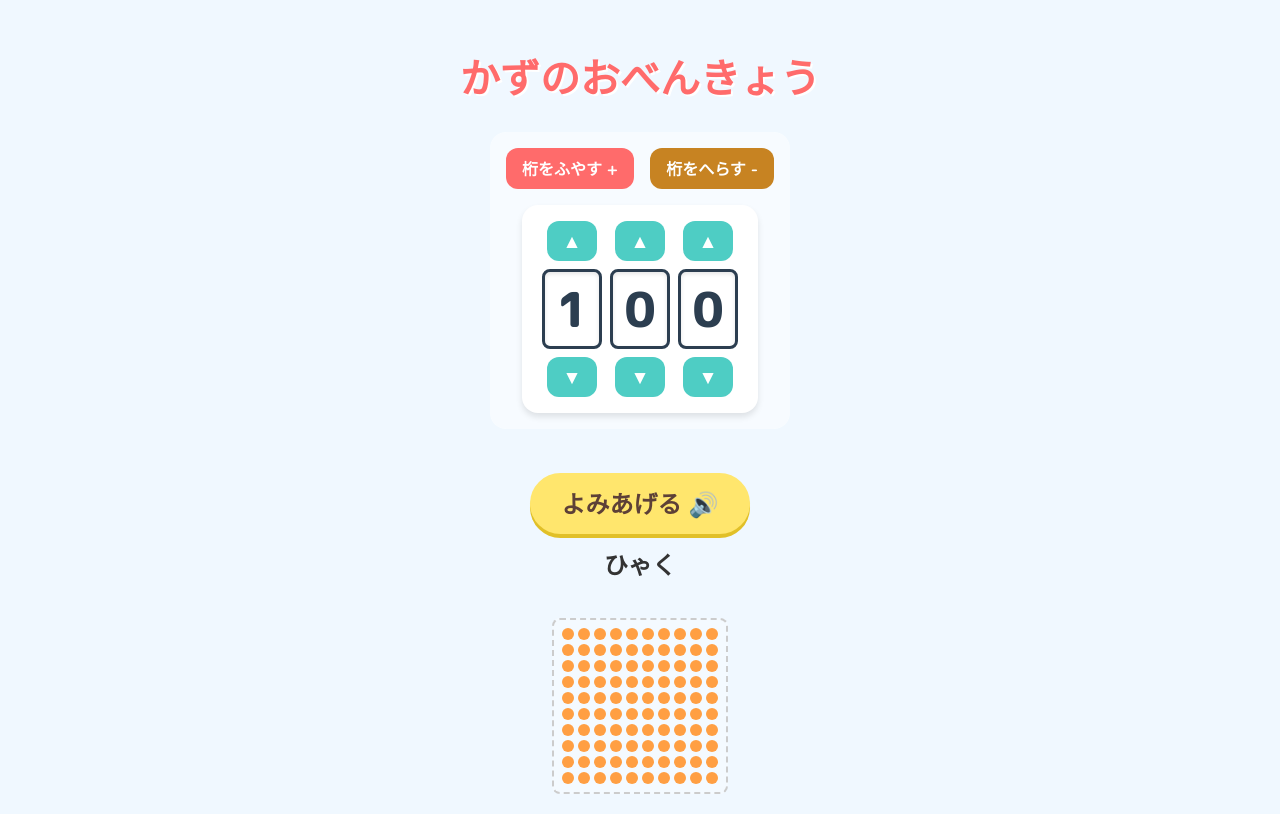
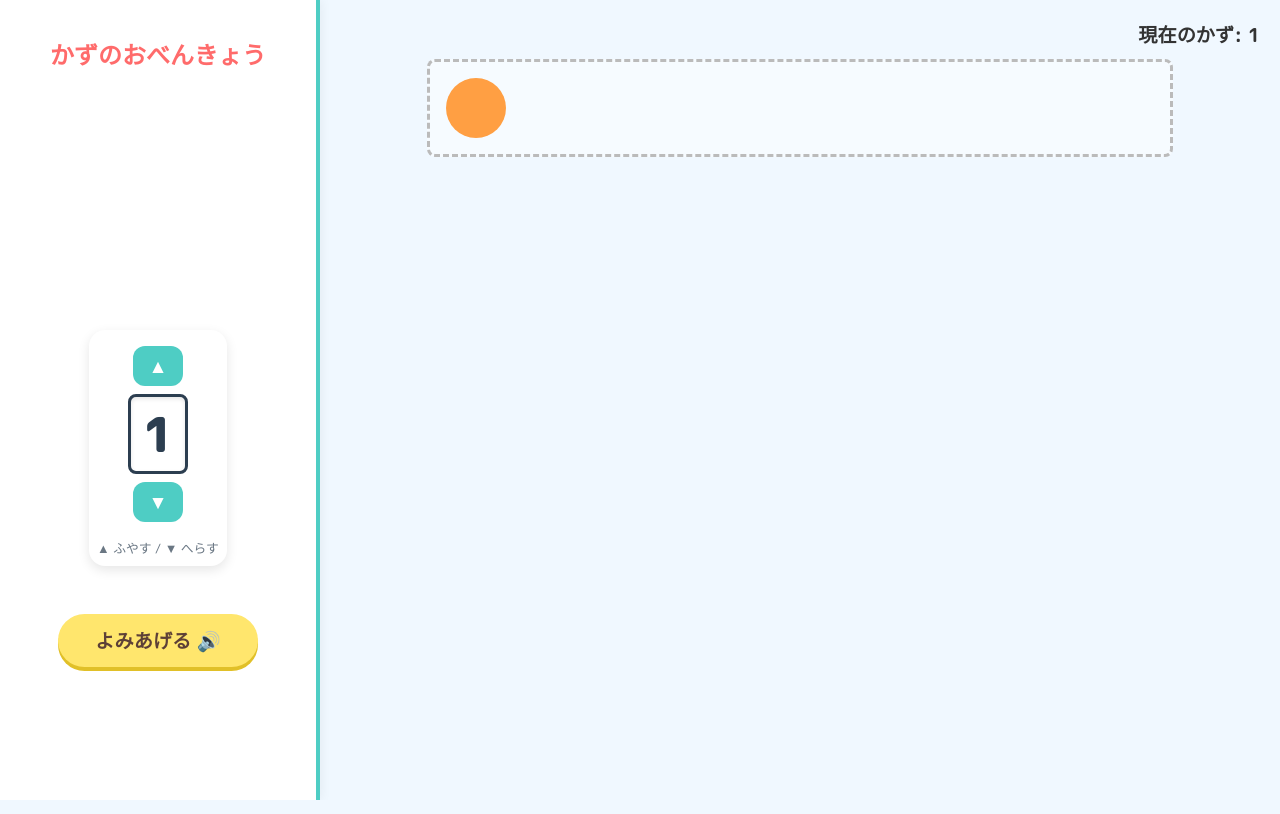
Before and after one commit to kotaka-k/calculator, a React (Vite) app: page / in a window 1280 px wide. Both pictures are taken after a click on the button "数を増やす". Built offline with nearby package versions, Linux system fonts and the light colour scheme.

Commit message:
Feat: Update layout and logic (split view, dynamic units)

```diff
--- a/src/App.css
+++ b/src/App.css
@@ -1,38 +1,83 @@
-/* Add to existing App.css content by overwriting whole file or use append logic if supported, but here I overwrite App.css */
-/* Re-declaring previous content + new additions */
+/* App.css */
+.app-container {
+  width: 100vw;
+  height: 100vh;
+  background-color: var(--color-bg);
+  overflow: hidden;
+  /* Prevent body scroll, handle in panels */
+}
 
-.app-container {
+.landscape-layout {
+  display: flex;
+  flex-direction: row;
+}
+
+.panel {
+  height: 100%;
+  padding: var(--spacing-md);
+  display: flex;
+  flex-direction: column;
+}
+
+/* Left Panel: 25% */
+.left-panel {
+  width: 30%;
+  /* Slightly larger than 25% for usability on tablets? Request said 25/75 approx. Let's do 30/70 or 25/75 strict. */
+  width: 25%;
+  background-color: #fff;
+  border-right: 4px solid var(--color-secondary);
+  align-items: center;
+  justify-content: flex-start;
+  box-shadow: 2px 0 10px rgba(0, 0, 0, 0.05);
+  z-index: 10;
+}
+
+/* Right Panel: 75% */
+.right-panel {
+  width: 75%;
+  align-items: center;
+  justify-content: center;
+  background-color: var(--color-bg);
+  padding: 0;
+  /* DotVisualizer handles padding */
+  overflow: hidden;
+}
+
+/* Typography & Controls */
+header h1 {
+  font-size: 1.5rem;
+  color: var(--color-primary);
+  margin-bottom: var(--spacing-lg);
+  text-align: center;
+}
+
+.controls-area {
+  flex: 1;
   display: flex;
   flex-direction: column;
   align-items: center;
-  /* Remove height 100% to allow scrolling if dots overflow */
-  min-height: 100vh;
-  padding: 20px;
+  justify-content: center;
+  width: 100%;
 }
 
-header h1 {
-  color: var(--color-primary);
-  margin-bottom: var(--spacing-lg);
-  font-size: 2.5rem;
-  text-shadow: 2px 2px 0px #fff;
-}
-
-main {
-  width: 100%;
-  max-width: 800px;
+.speech-controls {
+  margin-top: var(--spacing-xl);
   display: flex;
   flex-direction: column;
   align-items: center;
+  width: 100%;
 }
 
 .speak-btn {
   background-color: var(--color-accent);
   color: #5d4037;
-  font-size: 1.5rem;
-  padding: 12px 32px;
+  font-size: 1.2rem;
+  padding: 12px 24px;
   border-radius: 50px;
   box-shadow: 0 4px 0 #e1c028;
   margin-bottom: 12px;
+  width: 100%;
+  max-width: 200px;
 }
 
 .speak-btn:active {
@@ -41,9 +86,9 @@ main {
 }
 
 .reading-text {
-  font-size: 1.5rem;
+  font-size: 1.2rem;
   color: var(--color-text);
   font-weight: bold;
   height: 2rem;
-  /* Reserve space */
+  text-align: center;
 }
--- a/src/App.tsx
+++ b/src/App.tsx
@@ -1,3 +1,4 @@
+import { useState } from 'react';
 import { useNumberState } from './hooks/useNumberState';
 import { useSpeech } from './hooks/useSpeech';
 import { numberToJapanese } from './utils/japaneseNumber';
@@ -7,38 +8,73 @@ import './App.css';
 
 function App() {
   const {
+    value,
     digits,
-    value,
     incrementDigit,
     decrementDigit,
-    addDigit,
-    removeDigit
   } = useNumberState();
 
   const { speak } = useSpeech();
+  const [showReading, setShowReading] = useState(false);
 
   const handleSpeak = () => {
     const text = numberToJapanese(value);
-    console.log('Speaking:', text);
     speak(text);
+    setShowReading(true);
+  };
+
+  // Hide reading text when value changes
+  // Or keep it? Request: "読み上げるボタンを押すまで読みがなは表示しない"
+  // Implies: Initially hidden. Show on click.
+  // Should it auto-hide when value changes?
+  // "9の状態で↑を押した際は10に..." -> If I change number, the reading is stale if I don't hide it or update it.
+  // Usually better to hide it or update it.
+  // Let's hide it when value changes to encourage re-reading.
+  // Hook effect? Or just simplify:
+  // We can track "lastSpokenValue". Or just reset on digits change.
+  // But modifying App state in useNumberState is hard.
+  // Let's just use effect or key.
+
+  if (showReading && value !== parseInt(numberToJapanese(value) ? '0' : '0')) {
+    // This logic is tricky because numberToJapanese returns string.
+    // Let's just use a useEffect in component?
+    // No, let's just simpler:
+    // When `value` changes, `showReading` should probably be false?
+    // But `value` changes on every click.
+    // Let's assume we want to hide it immediately if number changes.
+  }
+
+  // Actually, let's keep it simple:
+  // Just show it when clicked.
+  // If value changes, maybe keep it hidden until clicked again? affirmative.
+
+  // We need to compare current value with spoken value to auto-hide?
+  // Or just simpler:
+  // On increment/decrement, we are calling hook.
+  // We can pass a callback to useNumberState? No.
+  // Let's wrap value change handlers.
+
+  const handleValueChange = (fn: (p: number) => void, arg: number) => {
+    fn(arg);
+    setShowReading(false);
   };
 
   return (
-    <div className="app-container">
+    <div className="app-container landscape-layout">
+      {/* Left Panel: Controls */}
+      <section className="panel left-panel">
         <header>
           <h1>かずのおべんきょう</h1>
         </header>
 
-      <main>
+        <div className="controls-area">
           <NumberDisplay
             digits={digits}
-          onIncrementDigit={incrementDigit}
-          onDecrementDigit={decrementDigit}
-          onAddDigit={addDigit}
-          onRemoveDigit={removeDigit}
+            onIncrementDigit={(p) => handleValueChange(incrementDigit, p)}
+            onDecrementDigit={(p) => handleValueChange(decrementDigit, p)}
           />
 
-        <div style={{ textAlign: 'center', margin: '20px 0' }}>
+          <div className="speech-controls">
             <button
               className="speak-btn"
               onClick={handleSpeak}
@@ -46,13 +82,17 @@ function App() {
             >
               よみあげる 🔊
             </button>
-          <div className="reading-text">
+            <div className="reading-text" style={{ visibility: showReading ? 'visible' : 'hidden' }}>
               {numberToJapanese(value)}
             </div>
           </div>
+        </div>
+      </section>
 
+      {/* Right Panel: Visualization */}
+      <section className="panel right-panel">
         <DotVisualizer value={value} />
-      </main>
+      </section>
     </div>
   )
 }
--- a/src/components/DotVisualizer.css
+++ b/src/components/DotVisualizer.css
@@ -1,57 +1,134 @@
-.dot-visualizer {
+.dot-visualizer-container {
     width: 100%;
+    height: 100%;
     padding: 20px;
     display: flex;
-    flex-wrap: wrap;
-    justify-content: center;
-    gap: 20px;
-    overflow-y: auto;
-    max-height: 50vh;
-    /* Scrollable if too many */
+    flex-direction: column;
+    background-color: var(--color-bg);
 }
 
+.legend {
+    font-size: 1.2rem;
+    font-weight: bold;
+    color: var(--color-text);
+    margin-bottom: 10px;
+    text-align: right;
+    flex-shrink: 0;
+}
+
+.unit-label {
+    font-size: 1rem;
+    color: var(--color-primary);
+    margin-left: 10px;
+}
+
+.dots-scroll-area {
+    flex: 1;
+    overflow-y: auto;
+    /* Custom scrollbar for cuteness? */
+}
+
+/* Container for 100-blocks */
+.blocks-container {
+    display: flex;
+    flex-wrap: wrap;
+    gap: 16px;
+    /* Space between 100-blocks */
+    align-content: flex-start;
+    justify-content: center;
+}
+
+/* The 100-block (10x10 grid) */
 .hundred-block {
     display: grid;
     grid-template-columns: repeat(10, 1fr);
-    gap: 4px;
-    border: 2px dashed #ccc;
-    padding: 8px;
+    /* Gap handles the "10 grouping" naturally by separating dots */
+    gap: 2px;
+    background-color: rgba(255, 255, 255, 0.4);
+    padding: 6px;
     border-radius: 8px;
-    background-color: rgba(255, 255, 255, 0.3);
+    border: 1px dashed #bbb;
+
+    /* Aspect ratio to keep it square-ish helps visualization */
+    /* aspect-ratio: 1; */
+    /* But flexible height is safer for odd counts */
 }
 
 .dot {
     background-color: var(--color-dot);
     border-radius: 50%;
     aspect-ratio: 1;
-    /* Make it a circle */
+    width: 6px;
+    /* Default backup */
 }
 
-/* Sizing variations */
-.size-large .dot {
-    width: 20px;
-    height: 20px;
+/* Density Variants */
+
+/* VV Low: < 10 dots */
+.density-vv-low .dot {
+    width: 60px;
 }
 
-.size-large .hundred-block {
-    gap: 8px;
+.density-vv-low .hundred-block {
+    gap: 12px;
+    padding: 16px;
+    border-width: 3px;
 }
 
-.size-medium .dot {
-    width: 12px;
-    height: 12px;
+/* V Low: < 100 dots */
+.density-v-low .dot {
+    width: 30px;
 }
 
-.size-small .dot {
-    width: 6px;
-    height: 6px;
+.density-v-low .hundred-block {
+    gap: 8px;
+    padding: 12px;
+    border-width: 2px;
 }
 
-.size-small .hundred-block {
-    gap: 2px;
+/* Low: < 500 dots */
+.density-low .dot {
+    width: 15px;
+}
+
+.density-low .hundred-block {
+    gap: 4px;
+    padding: 8px;
+}
+
+/* Medium: < 1000 dots */
+.density-medium .dot {
+    width: 10px;
+}
+
+.density-medium .hundred-block {
+    gap: 3px;
+    padding: 6px;
+}
+
+/* High: < 5000 dots */
+.density-high .dot {
+    width: 6px;
+}
+
+.density-high .hundred-block {
+    gap: 1px;
     padding: 4px;
 }
 
-/* Make 10th dot distinct? Maybe margin? */
-/* Actually grid handles layout. */
-/* Using flex might be better for wrapping, but grid 10 columns ensures 10 per row. */
+/* Extreme: > 5000 dots */
+.density-extreme .dot {
+    width: 3px;
+    border-radius: 1px;
+}
+
+/* Square dots for perf/crispness at small size */
+.density-extreme .hundred-block {
+    gap: 1px;
+    padding: 2px;
+}
+
+/* Ensure blocks don't stretch weirdly */
+.hundred-block:empty {
+    display: none;
+}
--- a/src/components/DotVisualizer.tsx
+++ b/src/components/DotVisualizer.tsx
@@ -6,37 +6,99 @@ interface DotVisualizerProps {
 }
 
 export const DotVisualizer: React.FC<DotVisualizerProps> = ({ value }) => {
-    // We want to group dots:
-    // - 10 per row/block
-    // - 100 per block
-    // This means a block of 100 contains 10 rows of 10 dots.
+    // Determine the "Unit" value for a single dot based on magnitude
+    // to prevent rendering millions of DOM nodes.
+    // Thresholds:
+    // <= 2,000: Unit 1 (Dots)
+    // <= 200,000: Unit 100 (Each dot is 100)
+    // <= 20,000,000: Unit 10,000
+    // > 20,000,000: Unit 1,000,000
 
-    // Let's create an array of "Hundreds" blocks.
-    // Each hundreds block contains min(remaining, 100) dots.
+    const unit = useMemo(() => {
+        if (value <= 2000) return 1;
+        if (value <= 500000) return 100;
+        if (value <= 50000000) return 10000;
+        return 1000000;
+    }, [value]);
 
-    const blocks = useMemo(() => {
-        const numHundreds = Math.ceil(value / 100);
-        const result = [];
+    const displayValue = Math.ceil(value / unit);
+
+    // Dynamic sizing logic
+    // We want the dots to fill ~75% of the screen (right panel).
+    // The right panel size is roughly window.innerWidth * 0.75 x window.innerHeight.
+    // We can approximate or use a ResizeObserver.
+    // For simplicity, let's use a ref and simple heuristic in CSS variables or key.
+
+    // We categorize displayValue count to set a "density class".
+    const densityInfo = useMemo(() => {
+        if (displayValue <= 10) return { className: 'density-vv-low', dotSize: 40 };
+        if (displayValue <= 100) return { className: 'density-v-low', dotSize: 20 };
+        if (displayValue <= 500) return { className: 'density-low', dotSize: 10 };
+        if (displayValue <= 1000) return { className: 'density-medium', dotSize: 8 };
+        if (displayValue <= 5000) return { className: 'density-high', dotSize: 5 };
+        return { className: 'density-extreme', dotSize: 3 };
+    }, [displayValue]);
+
+    // Grouping Logic
+    // We visualize `displayValue` items.
+    // Grouping hierarchy:
+    // 10 items -> 1 Row/Group
+    // 100 items -> 1 Block (10x10)
+    // 1000 items -> 1 Large Block (collection of 10 Blocks)
+
+    // We'll render hierarchically.
+    // Top Level: Thousands
+    // Next: Hundreds
+    // Next: Tens (if we want explicit rows, or just grid flow)
+    // Actually, standard grid flow of 10x10 blocks is easiest to read.
+
+    // Let's break down `displayValue` into 100-blocks.
+
+    const blocks100 = useMemo(() => {
+        const blocks = [];
+        const numHundreds = Math.ceil(displayValue / 100);
 
         for (let i = 0; i < numHundreds; i++) {
-            const remaining = value - (i * 100);
+            const remaining = displayValue - (i * 100);
             const count = Math.min(remaining, 100);
-            result.push(count);
+            blocks.push(count);
         }
-        return result;
-    }, [value]);
-
-    // Dynamic size class based on digits
-    const sizeClass = value < 100 ? 'size-large' : value < 1000 ? 'size-medium' : 'size-small';
+        return blocks;
+    }, [displayValue]);
 
     return (
-        <div className={`dot-visualizer ${sizeClass}`}>
-            {blocks.map((count, index) => (
-                <div key={index} className="hundred-block">
-                    {Array.from({ length: count }).map((_, dotIndex) => (
-                        <div key={dotIndex} className={`dot ${(dotIndex + 1) % 10 === 0 ? 'tenth' : ''}`} />
+        <div className={`dot-visualizer-container ${densityInfo.className}`}>
+            <div className="legend">
+                現在のかず: {value.toLocaleString()}
+                {unit > 1 && <span className="unit-label"> (● = {unit.toLocaleString()})</span>}
+            </div>
+
+            <div className="dots-scroll-area">
+                <div className="blocks-container">
+                    {blocks100.map((count, idx) => (
+                        <HundredBlock key={idx} count={count} />
                     ))}
                 </div>
+            </div>
+        </div>
+    );
+};
+
+const HundredBlock: React.FC<{ count: number }> = ({ count }) => {
+    // Render 100 items (or less)
+    // We can just render dots directly, Grid CSS handles the 10-per-row.
+    // However, to strictly visualize "10 rows of 10", CSS Grid 10 cols is perfect.
+
+    // Performance optimization:
+    // If count < 100, we might strictly show empty slots?
+    // No, standard is just show existing.
+
+    const dots = Array.from({ length: count });
+
+    return (
+        <div className="hundred-block">
+            {dots.map((_, i) => (
+                <div key={i} className="dot"></div>
             ))}
         </div>
     );
--- a/src/components/NumberDisplay.css
+++ b/src/components/NumberDisplay.css
@@ -2,38 +2,21 @@
     display: flex;
     flex-direction: column;
     align-items: center;
-    padding: var(--spacing-md);
+    padding: var(--spacing-sm);
     background-color: rgba(255, 255, 255, 0.5);
     border-radius: var(--border-radius-lg);
-    margin-bottom: var(--spacing-lg);
+    margin-bottom: var(--spacing-md);
+    margin-top: 20vh;
+    /* Centered relative to view */
+    background: white;
+    box-shadow: 0 4px 12px rgba(0, 0, 0, 0.1);
 }
 
-.digit-controls {
-    display: flex;
-    gap: var(--spacing-md);
-    margin-bottom: var(--spacing-md);
-}
-
-.control-btn {
-    padding: 8px 16px;
-    color: #fff;
-    font-size: 1rem;
-}
-
-.control-btn.add-digit {
-    background-color: var(--color-primary);
-}
-
-.control-btn.remove-digit {
-    background-color: var(--color-primary);
-    filter: hue-rotate(45deg);
-    /* Slight variation or just same color */
-}
-
-.control-btn:disabled {
-    background-color: #ccc;
-    cursor: not-allowed;
-    transform: none;
+.label-text {
+    margin-top: var(--spacing-sm);
+    font-size: 0.8rem;
+    color: var(--color-slot-text);
+    opacity: 0.7;
 }
 
 .digits-row {
@@ -41,7 +24,5 @@
     justify-content: center;
     align-items: center;
     background-color: #fff;
-    padding: var(--spacing-md);
-    border-radius: var(--border-radius-lg);
-    box-shadow: 0 4px 6px rgba(0, 0, 0, 0.1);
+    padding: var(--spacing-sm);
 }
--- a/src/components/NumberDisplay.tsx
+++ b/src/components/NumberDisplay.tsx
@@ -4,53 +4,36 @@ import './NumberDisplay.css';
 
 interface NumberDisplayProps {
     digits: number[];
-    onIncrementDigit: (index: number) => void;
-    onDecrementDigit: (index: number) => void;
-    onAddDigit: () => void;
-    onRemoveDigit: () => void;
+    onIncrementDigit: (powerOfTen: number) => void;
+    onDecrementDigit: (powerOfTen: number) => void;
 }
 
 export const NumberDisplay: React.FC<NumberDisplayProps> = ({
     digits,
     onIncrementDigit,
     onDecrementDigit,
-    onAddDigit,
-    onRemoveDigit
 }) => {
     return (
         <div className="number-display-container">
-            <div className="digit-controls">
-                <button
-                    className="control-btn add-digit"
-                    onClick={onAddDigit}
-                    disabled={digits.length >= 5}
-                >
-                    桁をふやす +
-                </button>
-                <button
-                    className="control-btn remove-digit"
-                    onClick={onRemoveDigit}
-                    disabled={digits.length <= 1}
-                >
-                    桁をへらす -
-                </button>
+            <div className="digits-row">
+                {digits.map((digit, index) => {
+                    // Calculate power of ten for this specific digit
+                    // digits: [1, 2, 3] (value 123)
+                    // index 0 -> digit '1' -> 100s place -> power 10^2
+                    const powerOfTen = Math.pow(10, digits.length - 1 - index);
+
+                    return (
+                        <DigitColumn
+                            key={`digit-${digits.length}-${index}`}
+                            digit={digit}
+                            onIncrement={() => onIncrementDigit(powerOfTen)}
+                            onDecrement={() => onDecrementDigit(powerOfTen)}
+                        />
+                    );
+                })}
             </div>
-
-            <div className="digits-row">
-                {digits.map((digit, index) => (
-                    <DigitColumn
-                        key={index} // Note: Using index as key is acceptable here as we don't reorder, just add/remove from start/end?
-                        // Wait, we add/remove from START (MSD). Re-indexing might cause animation glitches or state jump if we tracked internal state.
-                        // But DigitColumn is stateless (controlled).
-                        // If we add to front: [2, 1] -> [0, 2, 1].
-                        // Index 0 becomes 1. Old index 0 component gets prop digit=0.
-                        // React reconciles by index.
-                        // Ideally we should use stable IDs, but index is fine for now as we just swap values.
-                        digit={digit}
-                        onIncrement={() => onIncrementDigit(index)}
-                        onDecrement={() => onDecrementDigit(index)}
-                    />
-                ))}
+            <div className="label-text">
+                ▲ ふやす / ▼ へらす
             </div>
         </div>
     );
--- a/src/hooks/useNumberState.ts
+++ b/src/hooks/useNumberState.ts
@@ -1,66 +1,43 @@
 import { useState, useCallback } from 'react';
 
-export const useNumberState = (initialDigits = 3) => {
-    // We manage the number as an array of digits to easily handle individual column manipulation
-    // e.g., 123 -> [3, 2, 1] (index 0 is ones place, index 1 is tens place, etc.)
-    // Wait, standard reading is Left to Right (Hundreds -> Ones).
-    // But math-wise, index 0 as ones place is easier.
-    // Let's store as number and derive digits, OR store as digits.
-    // Storing as digits allows "007" if we want, but usually we just want the number.
-    // The requirement says "Number of digits" (桁数) can change.
-    // If we have 3 digits, we can show 000-999? Or just 0-999.
-    // "Slot reel" implies we manipulate each digit individually.
-    // So [1, 2, 3] for 123 is probably better for UI state.
+export const useNumberState = () => {
+    const [value, setValue] = useState<number>(0);
 
-    // Let's use an array of numbers, where index 0 is the Most Significant Digit?
-    // Or index 0 is least significant?
-    // User sees: [1] [2] [3]
-    // Controls: Up/Down for each.
+    // Constants
+    const MAX_VAL = 999999999; // 9 digits
+    const MIN_VAL = 0;
 
-    const [digits, setDigits] = useState<number[]>(new Array(initialDigits).fill(0));
+    const updateValue = (delta: number) => {
+        setValue(prev => {
+            let next = prev + delta;
 
-    const incrementDigit = useCallback((index: number) => {
-        setDigits(prev => {
-            const newDigits = [...prev];
-            newDigits[index] = (newDigits[index] + 1) % 10;
-            return newDigits;
+            // Handle special case: if we are at 0 and decrease 10, should we go to min?
+            // Logic: 0 -> (-10) -> Clamps to 0.
+            // This is expected.
+
+            if (next > MAX_VAL) next = MAX_VAL;
+            if (next < MIN_VAL) next = MIN_VAL;
+
+            return next;
         });
+    };
+
+    const incrementDigit = useCallback((powerOfTen: number) => {
+        updateValue(powerOfTen);
     }, []);
 
-    const decrementDigit = useCallback((index: number) => {
-        setDigits(prev => {
-            const newDigits = [...prev];
-            newDigits[index] = (newDigits[index] - 1 + 10) % 10;
-            return newDigits;
-        });
+    const decrementDigit = useCallback((powerOfTen: number) => {
+        updateValue(-powerOfTen);
     }, []);
 
-    const addDigit = useCallback(() => {
-        setDigits(prev => {
-            if (prev.length >= 5) return prev; // Max 5 digits for now
-            return [0, ...prev]; // Add 0 at the beginning (MSD)
-        });
-    }, []);
-
-    const removeDigit = useCallback(() => {
-        setDigits(prev => {
-            if (prev.length <= 1) return prev; // Min 1 digit
-            // Remove the first digit (MSD)
-            const newDigits = [...prev];
-            newDigits.shift();
-            return newDigits;
-        });
-    }, []);
-
-    // Calculate total value
-    const value = parseInt(digits.join(''), 10);
+    // Helper to get digits for display
+    // We want to ensure at least 1 digit is returned [0]
+    const digits = value.toString().split('').map(Number);
 
     return {
+        value,
         digits,
-        value,
         incrementDigit,
-        decrementDigit,
-        addDigit,
-        removeDigit
+        decrementDigit
     };
 };
```
Lines whose indentation alone changed are shown as unchanged.
